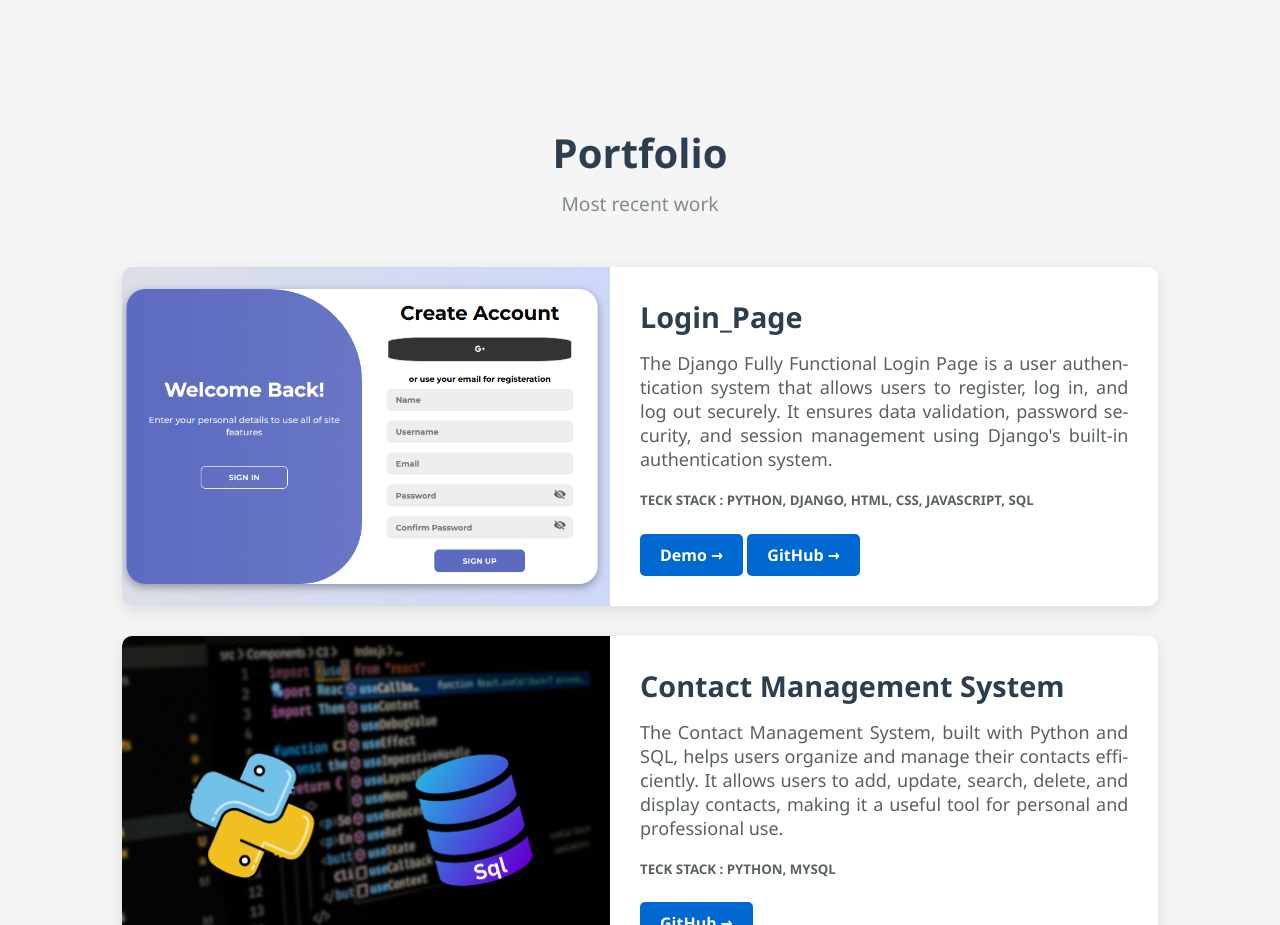
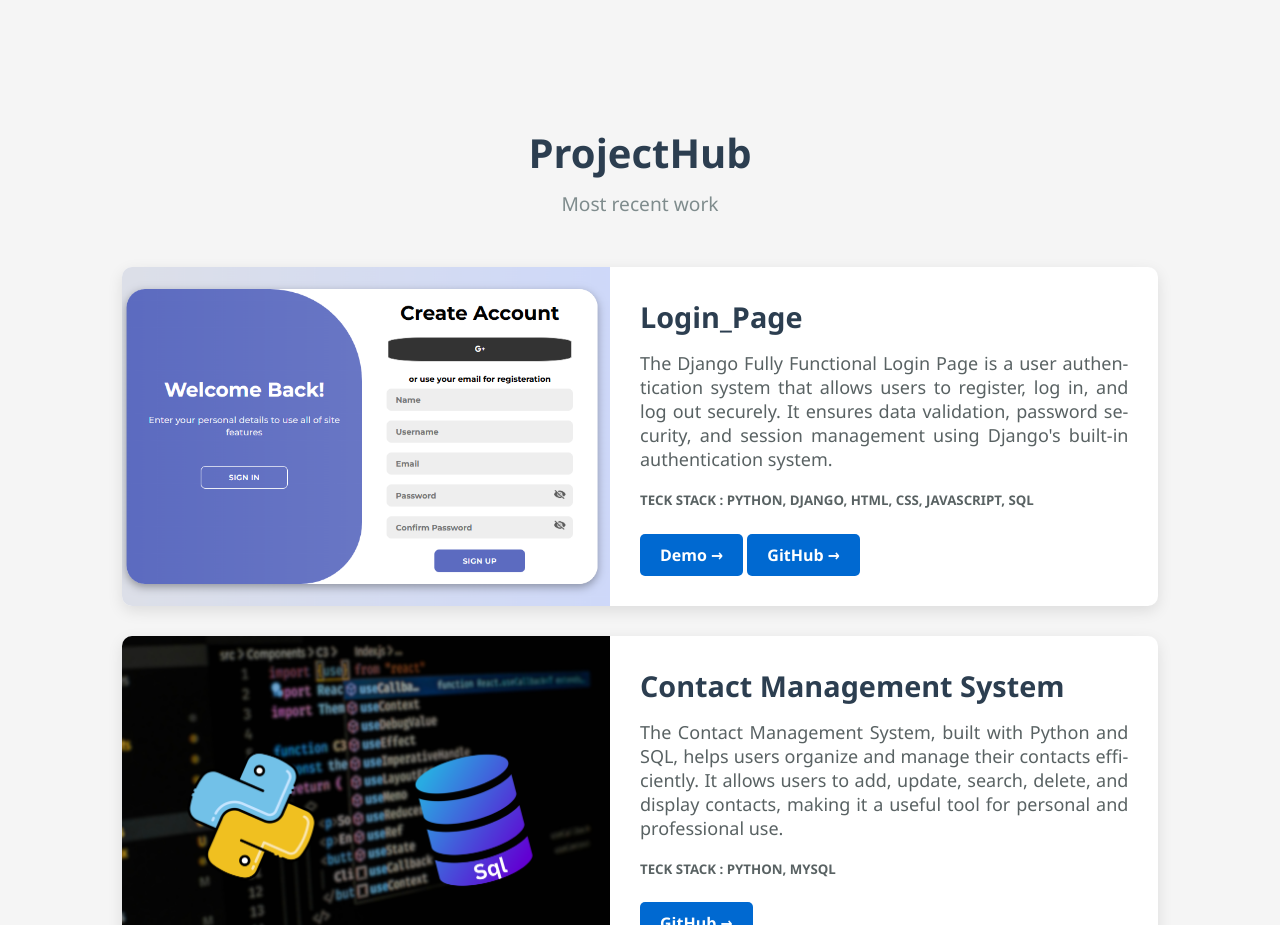
Before and after one commit to AjinCodeHub/Ajin-Portfolio, a plain HTML site: page index.html in a window 1280 px wide. Shown: the part 1960-2885 px from the top of the page. Drawn offline with nearby package versions, Linux system fonts and the light colour scheme.

Commit message:
Add files via upload

```diff
--- a/index.html
+++ b/index.html
@@ -118,7 +118,7 @@
 
     <section id="projects" class="projects">
         <header>
-            <h1>Portfolio</h1>
+            <h1>ProjectHub</h1>
             <p>Most recent work</p>
         </header>
         <div class="projects animate-on-scroll">
```
